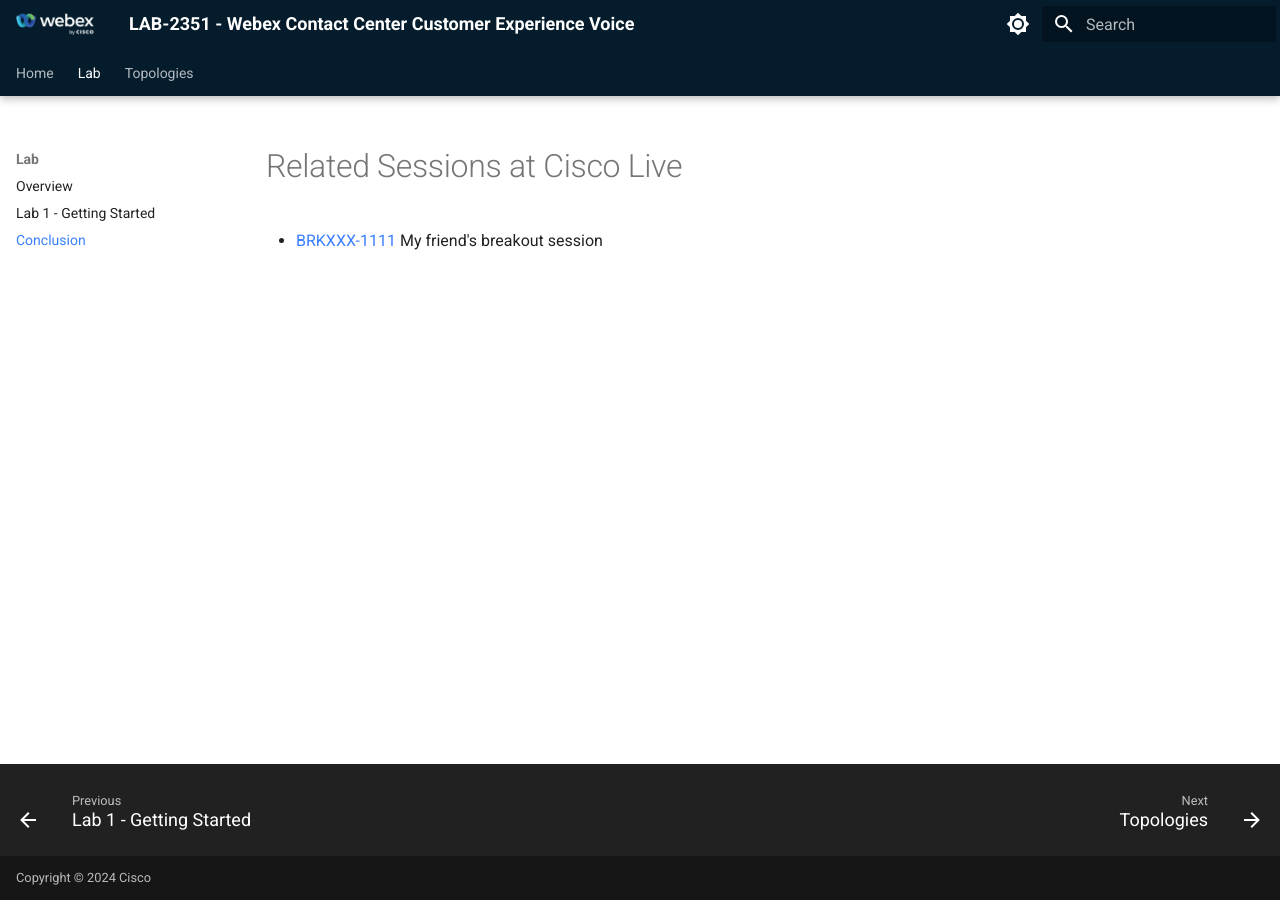
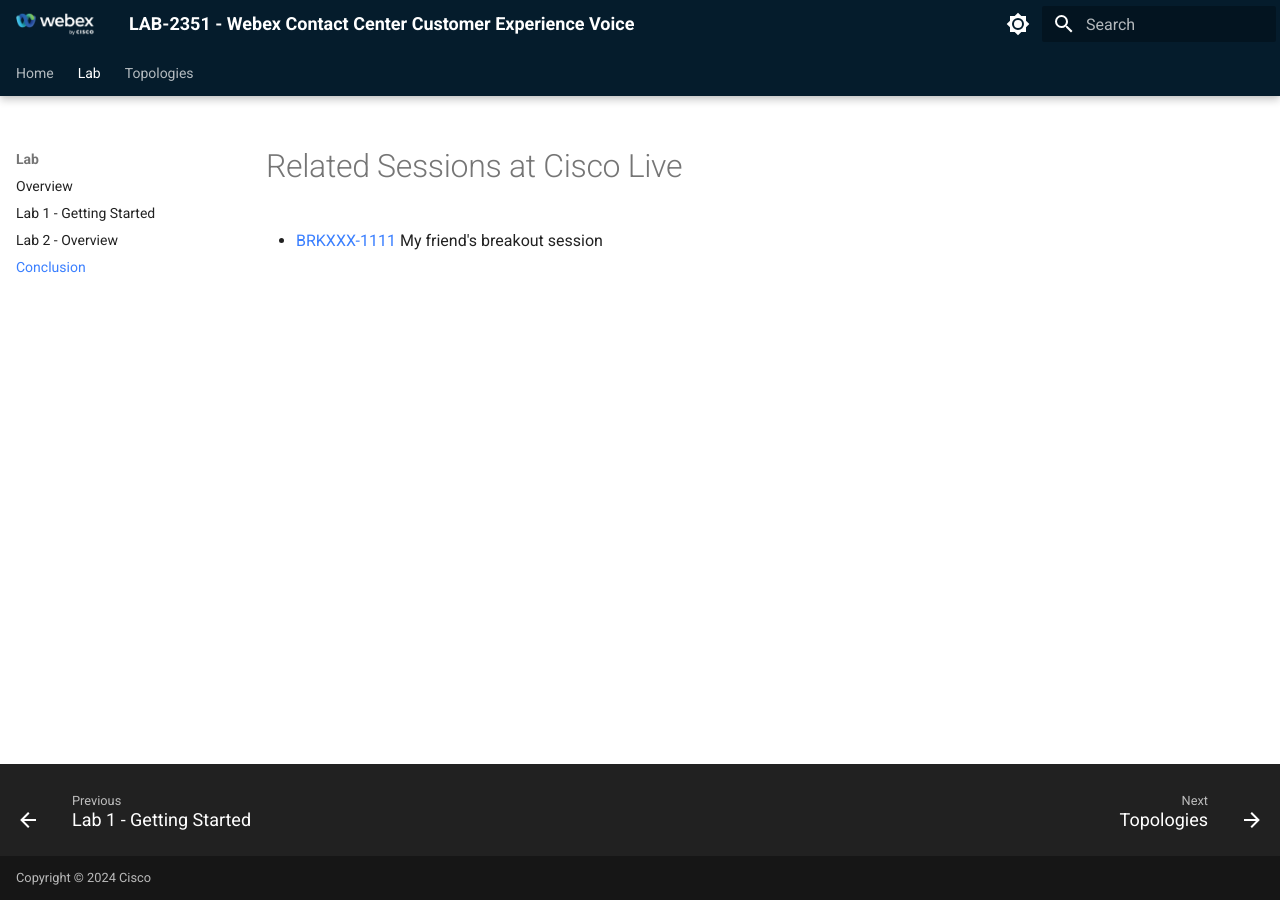
Before and after one commit to WebexCC-SA/LAB-2351, an MkDocs documentation site: the page built from docs/conclusion.md, in a window 1280 px wide. Built offline with MkDocs 1.6.1 and Material for MkDocs 9.7.7, drawn with Linux system fonts in a browser that asks for light colours.

```diff
--- a/mkdocs.yml
+++ b/mkdocs.yml
@@ -1,7 +1,7 @@
 ---
 site_name: LAB-2351 - Webex Contact Center Customer Experience Voice # This must begin with the session ID
 site_description: LAB-2351 - Webex Contact Center Customer Experience Voice # must be same as "site_name"
-site_author: Karthik Sundaram, Rohit Harsh
+site_author: Karthik Sundaram, Rohit Harsh -
 copyright: Copyright &copy; 2024 Cisco
 theme:
   name: material
@@ -81,5 +81,6 @@ nav:
   - Lab:
       - Overview: overview.md
       - Lab 1 - Getting Started: lab1_getting_started.md
+      - Lab 2 - Overview: The big picture.md
       - Conclusion: conclusion.md
   - Topologies: topologies.md
```
